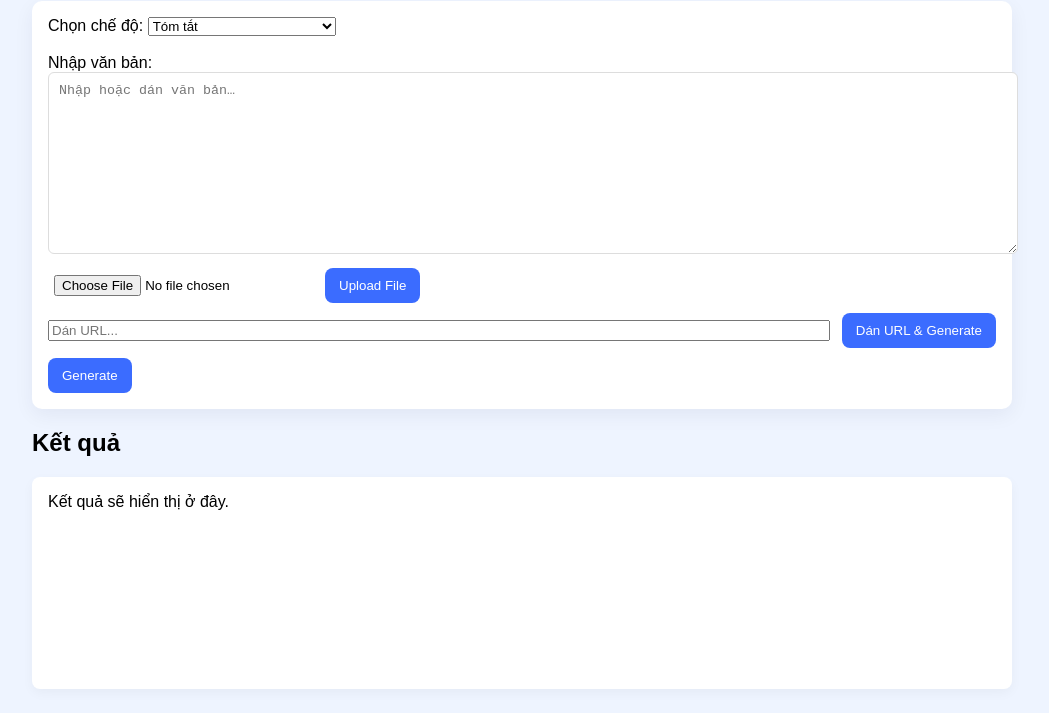
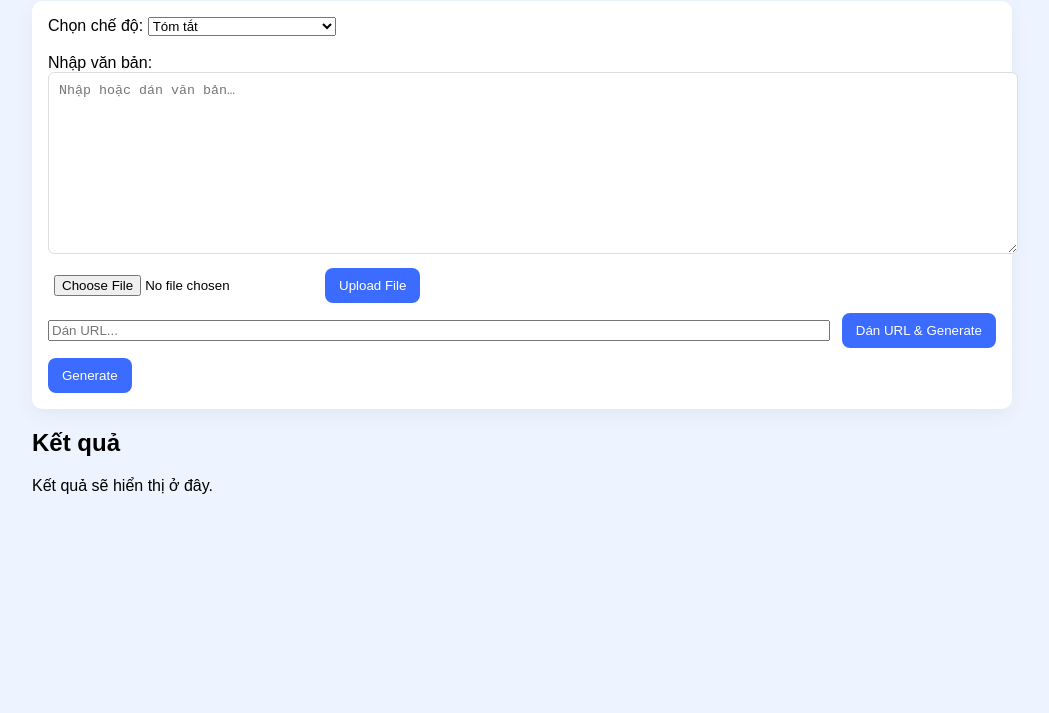
Before and after one commit to minchan303/visaotoigay, a website: page public/index.html in a window 1280 px wide. Shown: the part 103-816 px from the top of the page, without its empty margins (118-1167 px from the left). Drawn offline with nearby package versions, Linux system fonts and the light colour scheme.

Commit message:
Update index.html

```diff
--- a/public/index.html
+++ b/public/index.html
@@ -48,7 +48,7 @@
     </div>
 
     <h2>Kết quả</h2>
-    <div id="result" class="result">Kết quả sẽ hiển thị ở đây.</div>
+    <div id="result">Kết quả sẽ hiển thị ở đây.</div>
 </div>
 
 <script src="script.js"></script>
```
